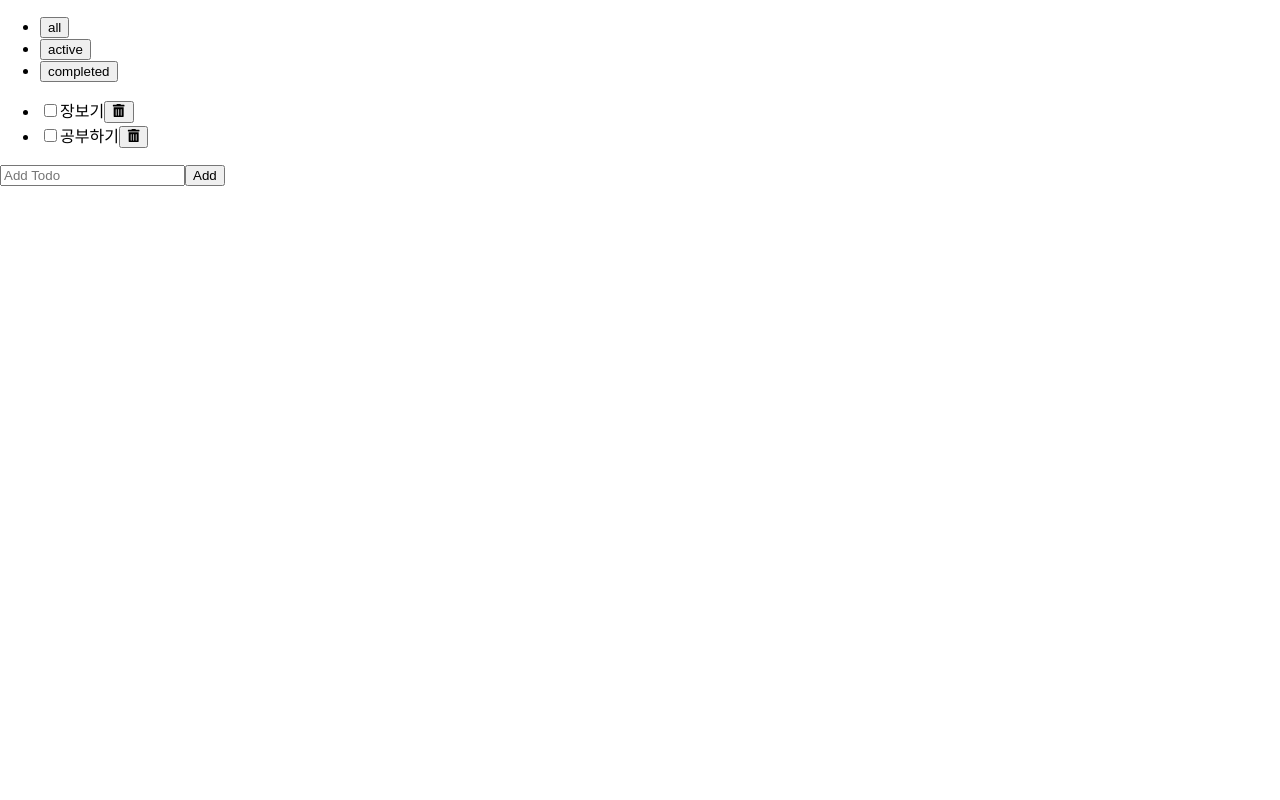
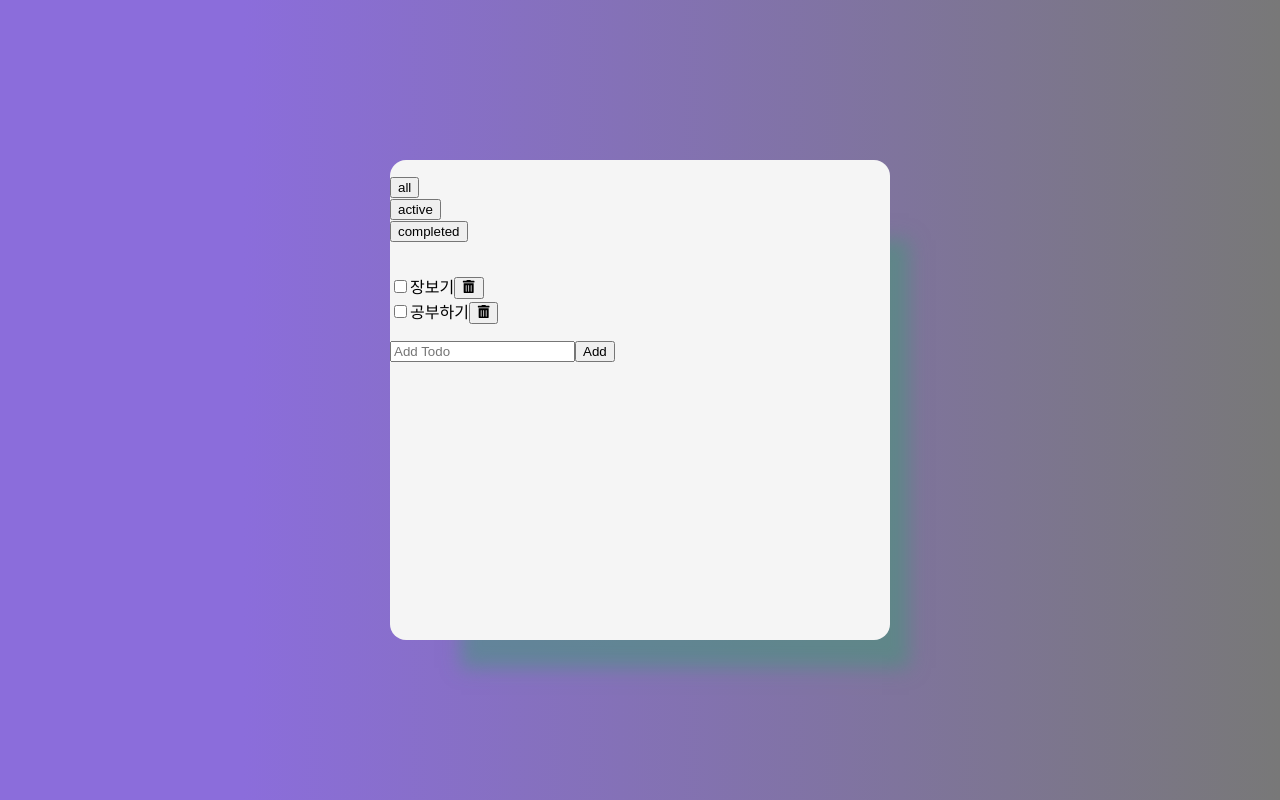
Before and after one commit to lhjwork/jin_todoList, a React (Create React App) app: page / in a window 1280 px wide. Built offline with nearby package versions, Linux system fonts and the light colour scheme.

Commit message:
스타일링 하기 - 앱 전체

```diff
--- a/src/App.js
+++ b/src/App.js
@@ -7,10 +7,10 @@ const filters = ["all", "active", "completed"];
 function App() {
   const [filter, setFilter] = useState(filters[0]);
   return (
-    <div>
+    <>
       <Header filters={filters} filter={filter} onFilterChange={setFilter} />
       <TodoLsit filter={filter} />
-    </div>
+    </>
   );
 }
 
--- a/src/index.css
+++ b/src/index.css
@@ -1,13 +1,50 @@
+:root {
+  --color-bg-dark: #f5f5f5;
+  --color-bg: #fdfffd;
+  --color-grey: #d1d1d1;
+  --color-text: #22243b;
+  --color-accent: #f16e03;
+}
+
 body {
   margin: 0;
-  font-family: -apple-system, BlinkMacSystemFont, 'Segoe UI', 'Roboto', 'Oxygen',
-    'Ubuntu', 'Cantarell', 'Fira Sans', 'Droid Sans', 'Helvetica Neue',
+  font-family: -apple-system, BlinkMacSystemFont, "Segoe UI", "Roboto", "Oxygen",
+    "Ubuntu", "Cantarell", "Fira Sans", "Droid Sans", "Helvetica Neue",
     sans-serif;
   -webkit-font-smoothing: antialiased;
   -moz-osx-font-smoothing: grayscale;
+  width: 100vw;
+  height: 100vh;
+  display: flex;
+  justify-content: center;
+  align-items: center;
+  background: rgb(139, 109, 219);
+  background: linear-gradient(
+    90deg,
+    rgba(139, 109, 219, 1) 19%,
+    rgba(120, 120, 120, 1) 100%
+  );
+}
+
+#root {
+  width: 100%;
+  height: 60%;
+  max-width: 500px;
+  background-color: var(--color-bg-dark);
+  border-radius: 1rem;
+  display: flex;
+  flex-direction: column;
+  box-shadow: 45px 54px 18px -26px rgba(69, 150, 120, 0.55);
+  -webkit-box-shadow: 45px 54px 18px -26px rgba(69, 150, 120, 0.55);
+  -moz-box-shadow: 45px 54px 18px -26px rgba(69, 150, 120, 0.55);
 }
 
 code {
-  font-family: source-code-pro, Menlo, Monaco, Consolas, 'Courier New',
+  font-family: source-code-pro, Menlo, Monaco, Consolas, "Courier New",
     monospace;
 }
+
+ul {
+  list-style: none;
+  padding-left: 0;
+}
```
